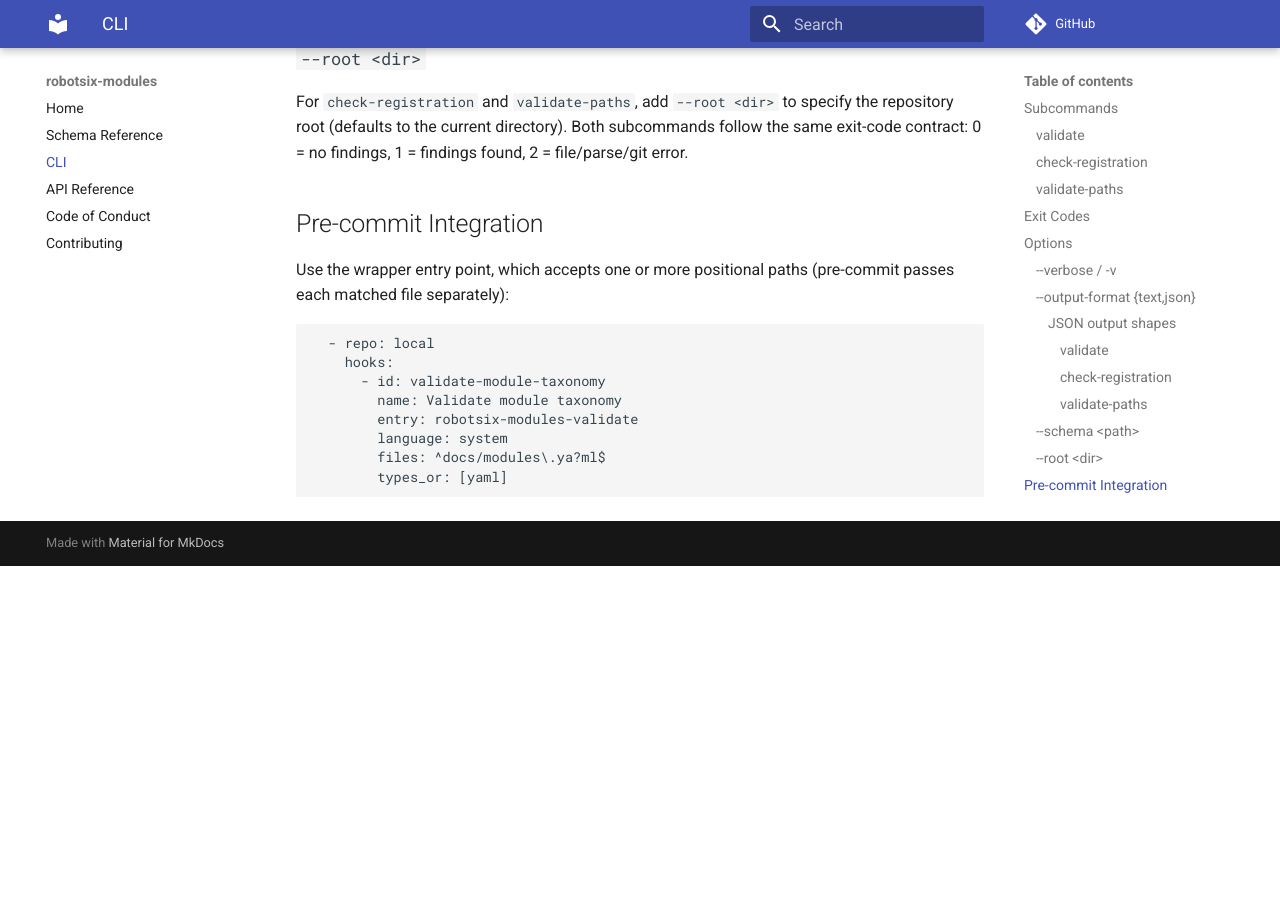
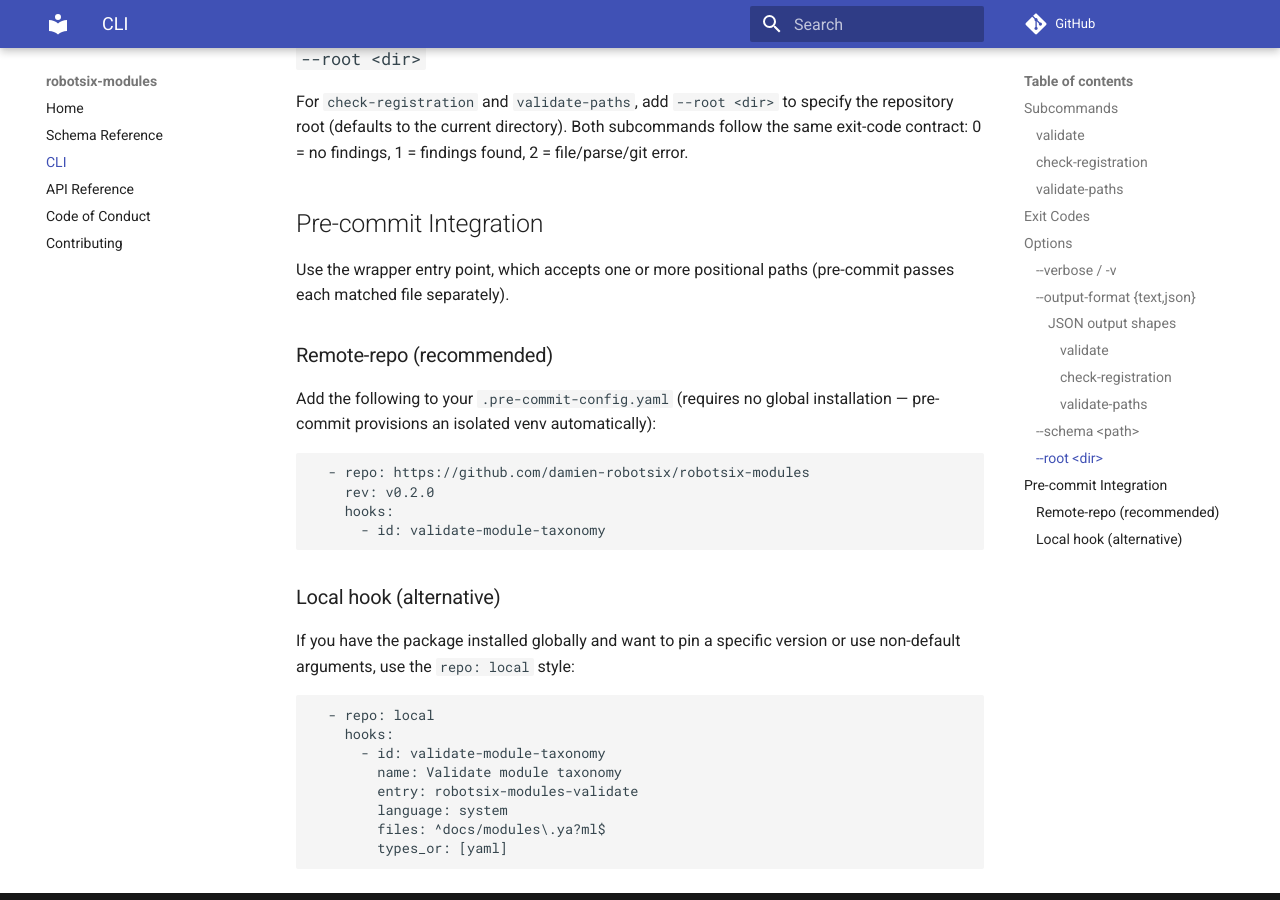
Before and after one commit to damien-robotsix/robotsix-modules, an MkDocs documentation site: the page built from docs/cli/usage.md, in a window 1280 px wide and 900 px high, scrolled down 3283 px. Built offline with MkDocs 1.6.1 and Material for MkDocs 9.7.7, drawn with Linux system fonts in a browser that asks for light colours; comment, search, counter and statistics services are not loaded; before the commit the page ends 3849 px from its top, so only the background shows below that.

Commit message:
mill: Add .pre-commit-hooks.yaml to enable remote-repo consumption of the validate-module-taxonomy pre-commit hook (20260703T012121Z-add-pre-commit-hooks-yaml-to-enable-remo-92ea) (#155)
* mill: Add .pre-commit-hooks.yaml to enable remote-repo consumption of the validate-module-taxonomy pre-commit hook (20260703T012121Z-add-pre-commit-hooks-yaml-to-enable-remo-92ea)

* mill: Add .pre-commit-hooks.yaml to enable remote-repo consumption of the validate-module-taxonomy pre-commit hook (20260703T012121Z-add-pre-commit-hooks-yaml-to-enable-remo-92ea)

* mill(docs): Add .pre-commit-hooks.yaml to enable remote-repo consumption of the validate-module-taxonomy pre-commit hook (20260703T012121Z-add-pre-commit-hooks-yaml-to-enable-remo-92ea)

---------

Co-authored-by: robotsix-mill <mill@robotsix.local>

````diff
--- a/docs/cli/usage.md
+++ b/docs/cli/usage.md
@@ -136,7 +136,24 @@ error.
 ## Pre-commit Integration
 
 Use the wrapper entry point, which accepts one or more positional paths
-(pre-commit passes each matched file separately):
+(pre-commit passes each matched file separately).
+
+### Remote-repo (recommended)
+
+Add the following to your `.pre-commit-config.yaml` (requires no global
+installation — pre-commit provisions an isolated venv automatically):
+
+```yaml
+  - repo: https://github.com/damien-robotsix/robotsix-modules
+    rev: v0.2.0
+    hooks:
+      - id: validate-module-taxonomy
+```
+
+### Local hook (alternative)
+
+If you have the package installed globally and want to pin a specific
+version or use non-default arguments, use the `repo: local` style:
 
 ```yaml
   - repo: local
--- a/docs/modules.yaml
+++ b/docs/modules.yaml
@@ -11,6 +11,7 @@ modules:
       - docs/schema-reference.md
       - docs/CONTRIBUTING.md
       - docs/CODE_OF_CONDUCT.md
+      - .pre-commit-hooks.yaml
 
   - id: validation
     description: >
````
Also changed, not shown: .pre-commit-hooks.yaml (added, +7 -0 lines), CHANGELOG.md (+2 -0 lines).
